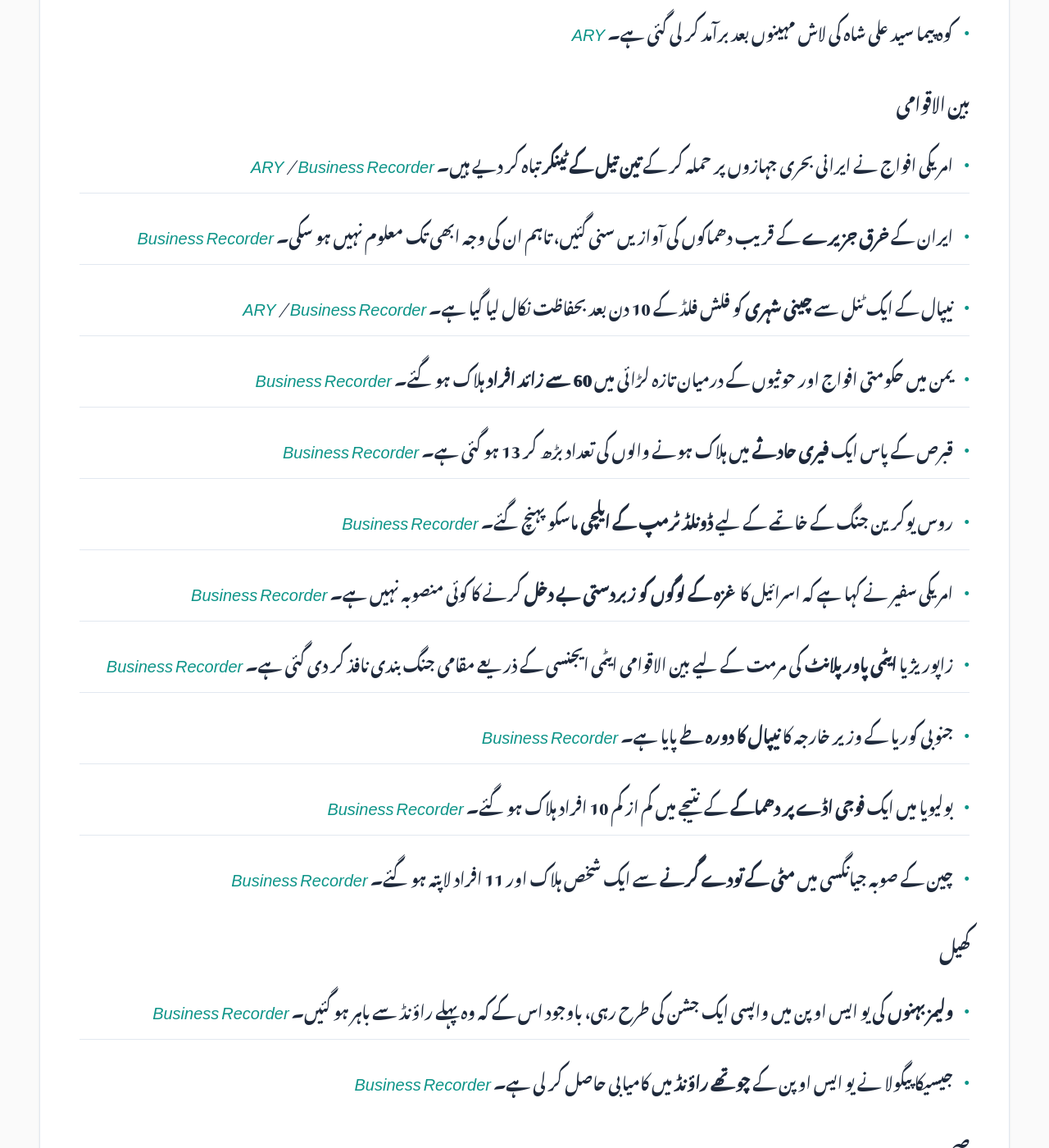
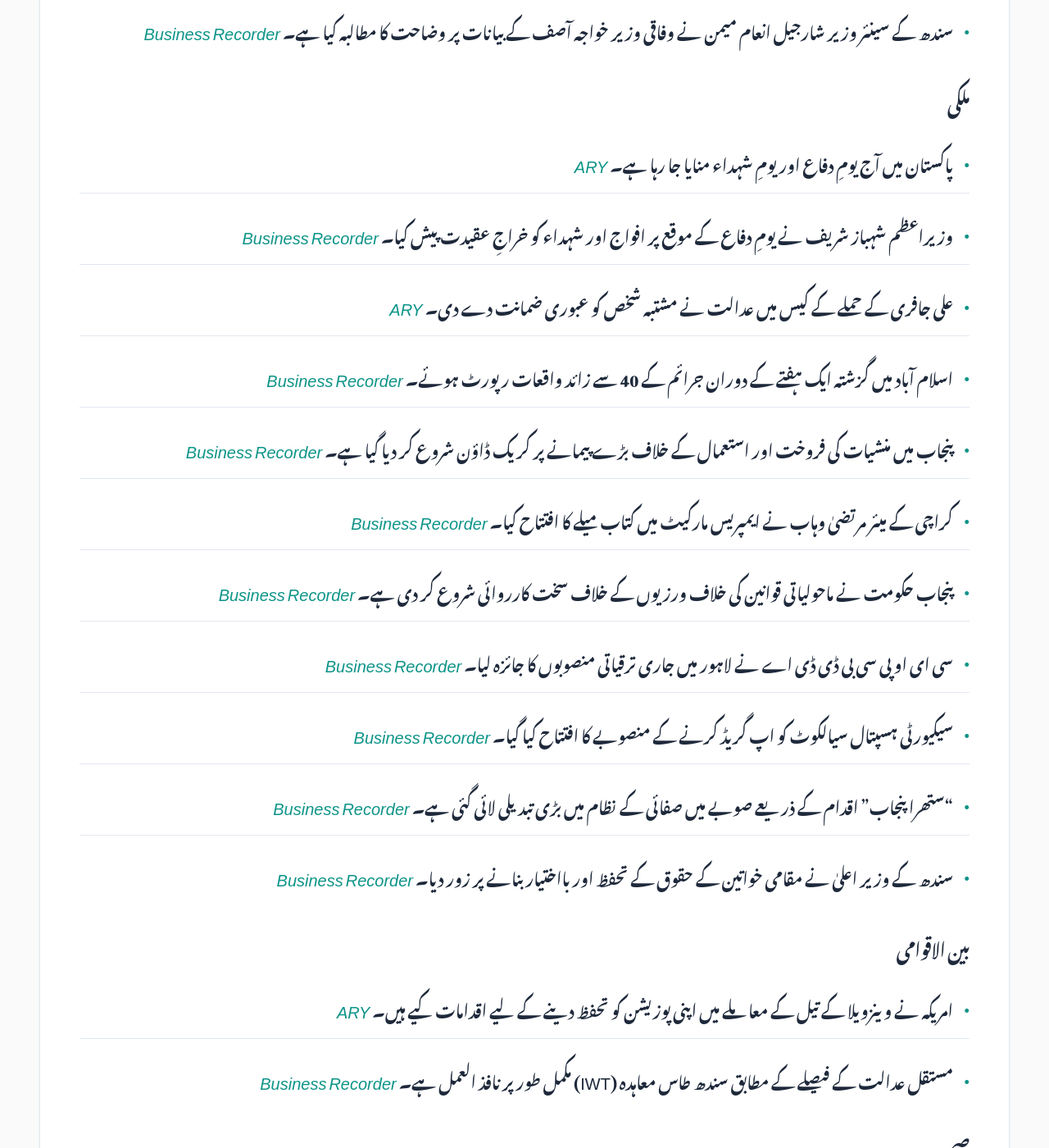
Before and after one commit to zsubzwary/news, a Jekyll site: the page built from ur/index.md, in a window 1280 px wide and 1400 px high, scrolled down 2057 px. Shown: the whole window at 82% size. Built offline with Jekyll 4.4.1, drawn with Linux system fonts in a browser that asks for light colours; some web fonts are replaced; comment, search, counter and statistics services are not loaded; some of the changed text lies outside the part shown.

Commit message:
DateTime; 2026-09-06T04:10:15.296Z

```diff
--- a/ur/index.md
+++ b/ur/index.md
@@ -7,49 +7,51 @@ rtl: true
 
 پاکستان کی تازہ خبروں کا خلاصہ
 
- &lrm; 05-Sep-2026 21:10PKT
+ &lrm; 06-Sep-2026 09:10PKT
 
 پڑھنے کا وقت : 4 منٹ
 
 ### معیشت
-- حکومت نے ڈھانچہ جاتی اصلاحات کے حصے کے طور پر **سپر ٹیکس** کو کم کر کے 8 فیصد کر دیا ہے۔ *[ARY](https://arynews.tv/govt-cut-super-tax-to-8-percent-as-part-of-broad-structural-reforms-says-kiyani)*
-- پاکستان میں سونے کی قیمتوں میں کمی واقع ہوئی ہے، جہاں فی تولہ قیمت 3,600 روپے گر گئی۔ *[Business Recorder](https://www.brecorder.com/news/40438057/gold-price-drops-by-rs2700-per-tola-in-pakistan)*
-- امریکی عوام کو لیبر ڈے ویک اینڈ کے دوران **گیسولین کی ریکارڈ بلند قیمتوں** کا سامنا کرنا پڑا۔ *[ARY](https://arynews.tv/americans-hit-with-record-high-labor-day-weekend-gasoline-prices)*
-- فوکسون (Foxconn) کا کہنا ہے کہ **آرٹیفیشل انٹیلیجنس (AI)** کی بڑھتی ہوئی طلب کی وجہ سے تیسری سہ ماہی کی کارکردگی مارکیٹ کی توقعات سے بہتر ہوگی۔ *[Business Recorder](https://www.brecorder.com/news/40438053/foxconn-says-third-quarter-to-outperform-market-expectations-on-ai-strength)*
-- پاور ڈویژن نے **نیٹ میٹرنگ** کے 11,695 زیر التواء کیسز حل کر کے صارفین کو ان کے حقوق فراہم کرنے کا عمل شروع کر دیا ہے۔ *[Business Recorder](https://www.brecorder.com/news/40438055/power-division-resolves-11695-pending-net-metering-cases)*
+- حکومت نے ڈھانچہ جاتی اصلاحات کے تحت سپر ٹیکس کو کم کر کے 8 فیصد کر دیا ہے۔ *[ARY](https://arynews.tv/govt-cut-super-tax-to-8-percent-as-part-of-broad-structural-reforms-says-kiyani)*
+- پاکستان میں سونے کی قیمتوں میں بڑی کمی آئی ہے، جہاں 24 قیراط سونے کی قیمت میں 3,600 روپے فی تولہ کا زوال ریکارڈ کیا گیا۔ *[Business Recorder](https://www.brecorder.com/news/40438088/gold-dips-by-rs3600)*
+- پرسنل بیگیج اسکیم کے تحت استعمال شدہ گاڑیوں کی درآمد کو ختم کر دیا گیا ہے۔ *[Business Recorder](https://www.brecorder.com/news/40438089/auto-imports-under-personal-baggage)*
+- عالمی ریٹیل برانڈ MOB نے پاکستان میں اپنا پہلا اسٹور کراچی میں کھول دیا ہے۔ *[Business Recorder](https://www.brecorder.com/news/40438098/mob-brings-a-global-off-price-retail-experience-to-pakistan)*
+- ECO تجارتی معاہدے (ECOTA) کو بہتر بنانے اور علاقائی تجارت کو فروغ دینے کا مطالبہ کیا گیا ہے۔ *[Business Recorder](https://www.brecorder.com/news/40438100/demand-for-revamp-of-eco-trade-agreement)*
+- بندرگاہوں کی خدمات کو بہتر بنانے کے لیے ایک ون اسٹاپ سینٹر کے قیام کی تجویز پیش کی گئی ہے۔ *[ARY](https://arynews.tv/pakistan-minister-proposes-one-stop-center-for-port-services)*
+- NAFSA نے کیڑے مار ادویات اور زرعی شعبے کے اسٹیک ہولڈرز کے ساتھ ایک تعارفی نشست منعقد کی۔ *[Business Recorder](https://www.brecorder.com/news/40438105/nafsa-holds-introductory-session)*
+- امریکہ میں ملازمتوں کی شرح میں تبدیلی کے امکانات کے حوالے سے ماہرین کے اندازے۔ *[Business Recorder](https://www.brecorder.com/news/40438109/us-employment-rate-likely-to-be-unchanged)*
 
 ### سائنس اور ٹیکنالوجی
-- **واٹس ایپ** صارفین کو چیٹس میں چار پیغامات تک پن کرنے کی نئی سہولت فراہم کرنے کے لیے ٹیسٹنگ کر رہا ہے۔ *[ARY](https://arynews.tv/whatsapp-tests-new-limit-to-let-users-pin-up-to-four-messages-in-chats)*
+- Xiaomi نے ڈریگن اسکیل EV بیٹری متعارف کرائی ہے جس کے ساتھ آگ لگنے کی صورت میں لائف ٹائم ریپلیسمنٹ کی ضمانت دی گئی ہے۔ *[ARY](https://arynews.tv/xiaomi-introduces-dragonscale-ev-battery-with-lifetime-fire-replacement-guarantee)*
+- گوگل نے Gmail، Docs اور Keep میں Gemini وائس ٹولز کا اضافہ کر دیا ہے۔ *[ARY](https://arynews.tv/google-adds-gemini-voice-tools-to-gmail-docs-and-keep)*
 
 ### موسم
-- سڈنی میں شدید گرمی کی لہر کے باعث **جنگلات میں آگ لگنے کا سنگین خطرہ** پیدا ہو گیا ہے اور آگ لگانے پر پابندی عائد کر دی گئی ہے۔ *[Business Recorder](https://www.brecorder.com/news/40438048/sydney-sweats-in-spring-hot-spell-faces-extreme-bushfire-risk)*
+- پاکستان میں ستمبر کے دوران اوسط سے زیادہ درجہ حرارت اور معمول سے کم بارش کا امکان ہے۔ *[Business Recorder](https://www.brecorder.com/news/40438103/pakistan-likely-to-experience-above-average-temperatures-in-sept)*
 
 ### سیاست
-- محسن نقوی نے **اسلام آباد کو صوبہ بنانے** کی حمایت کی اور کہا کہ نئے صوبوں کا فیصلہ عوامی مرضی کے مطابق ہونا چاہیے۔ *[ARY](https://arynews.tv/i-am-the-biggest-proponent-of-islamabad-province-says-mohsin-naqvi) / [Business Recorder](https://www.brecorder.com/news/40438064/naqvi-says-decision-on-new-provinces-must-reflect-public-will)*
-- سابق کرکٹر برائن لارا نے **عمران خان** کے لیے مناسب اور آزادانہ طبی دیکھ بھال اور وقار کا مطالبہ کیا ہے۔ *[Business Recorder](https://www.brecorder.com/news/40438067/brian-lara-calls-for-proper-independent-medical-care-for-imran-khan)*
+- PPP نے وفاق کو سندھ کی آئینی حیثیت میں مداخلت کرنے کے خلاف خبردار کیا ہے۔ *[Business Recorder](https://www.brecorder.com/news/40438087/ppp-warns-centre-against-interfering-in-sindhs-constitutional-status)*
+- دفاع وزیر خواجہ آصف نے نئے صوبوں کے حوالے سے PPP پر "دوہرا معیار" رکھنے کا الزام لگایا ہے۔ *[Business Recorder](https://www.brecorder.com/news/40438104/debate-over-new-provinces-intensifies-khawaja-asif-accuses-ppp-of-double-standard)*
+- سندھ کے سینئر وزیر شارجیل انعام میمن نے وفاقی وزیر خواجہ آصف کے بیانات پر وضاحت کا مطالبہ کیا ہے۔ *[Business Recorder](https://www.brecorder.com/news/40438096/sharjeel-demands-federal-govt-clarify-asifs-remarks)*
 
-### قومی
-- پاکستانی وزیر نے بندرگاہ کی خدمات کو بہتر بنانے کے لیے ایک **ون اسٹاپ سینٹر** کی تجویز پیش کی ہے۔ *[ARY](https://arynews.tv/pakistan-minister-proposes-one-stop-center-for-port-services)*
-- اے ٹی ایم سے پیسے نکالتے وقت ایک شہری کو لوٹنے کی واردات کی **سی سی ٹی وی ویڈیو** منظر عام پر آئی ہے۔ *[ARY](https://arynews.tv/cctv-video-shows-citizen-robbed-after-being-offered-help-at-atm)*
-- کوہ پیما سید علی شاہ کی لاش مہینوں بعد برآمد کر لی گئی ہے۔ *[ARY](https://arynews.tv/mountaineer-syed-ali-shahs-body-recovered-after-months)*
+### ملکی
+- پاکستان میں آج یومِ دفاع اور یومِ شہداء منایا جا رہا ہے۔ *[ARY](https://arynews.tv/defence-and-martyrs-day-is-being-observed-in-pakistan)*
+- وزیراعظم شہباز شریف نے یومِ دفاع کے موقع پر افواج اور شہداء کو خراجِ عقیدت پیش کیا۔ *[Business Recorder](https://www.brecorder.com/news/40438095/defence-day-pm-pays-tribute-to-martyrs)*
+- علی جافری کے حملے کے کیس میں عدالت نے مشتبہ شخص کو عبوری ضمانت دے دی۔ *[ARY](https://arynews.tv/ali-jafri-assault-case-court-grants-suspect-interim-bail)*
+- اسلام آباد میں گزشتہ ایک ہفتے کے دوران جرائم کے 40 سے زائد واقعات رپورٹ ہوئے۔ *[Business Recorder](https://www.brecorder.com/news/40438093/at-least-40-incidents-of-various-crimes-reported-in-islamabad-in-one-week)*
+- پنجاب میں منشیات کی فروخت اور استعمال کے خلاف بڑے پیمانے پر کریک ڈاؤن شروع کر دیا گیا ہے۔ *[Business Recorder](https://www.brecorder.com/news/40438094/ccd-punjab-launches-crackdown-on-narcotics)*
+- کراچی کے میئر مرتضیٰ وہاب نے ایمپریس مارکیٹ میں کتاب میلے کا افتتاح کیا۔ *[Business Recorder](https://www.brecorder.com/news/40438099/mayor-opens-book-fair-at-empress-market)*
+- پنجاب حکومت نے ماحولیاتی قوانین کی خلاف ورزیوں کے خلاف سخت کارروائی شروع کر دی ہے۔ *[Business Recorder](https://www.brecorder.com/news/40438102/punjab-intensifies-crackdown-on-environment-law-violations)*
+- سی ای او پی سی بی ڈی ڈی اے نے لاہور میں جاری ترقیاتی منصوبوں کا جائزہ لیا۔ *[Business Recorder](https://www.brecorder.com/news/40438108/ceo-cbd-orders-the-expedited-site-clearance-at-bab-e-pakistan)*
+- سیکیورٹی ہسپتال سیالکوٹ کو اپ گریڈ کرنے کے منصوبے کا افتتاح کیا گیا۔ *[Business Recorder](https://www.brecorder.com/news/40438106/asif-manshaullah-inaugurate-upgraded-social-security-hospital)*
+- "ستھرا پنجاب" اقدام کے ذریعے صوبے میں صفائی کے نظام میں بڑی تبدیلی لائی گئی ہے۔ *[Business Recorder](https://www.brecorder.com/news/40438107/suthra-punjab-initiative-has-revolutionised-sanitation-work-minister)*
+- سندھ کے وزیر اعلیٰ نے مقامی خواتین کے حقوق کے تحفظ اور بااختیار بنانے پر زور دیا۔ *[Business Recorder](https://www.brecorder.com/news/40438101/sindh-cm-calls-for-protection-empowerment-of-women-girls)*
 
 ### بین الاقوامی
-- امریکی افواج نے ایرانی بحری جہازوں پر حملہ کر کے **تین تیل کے ٹینکر** تباہ کر دیے ہیں۔ *[ARY](https://arynews.tv/us-military-says-it-destroyed-3-iranian-oil-tankers) / [Business Recorder](https://www.brecorder.com/news/40438065/us-strikes-three-iranian-oil-tankers-after-irgc-attack-on-american-naval-ships-central-command-says)*
-- ایران کے **خرق جزیرے** کے قریب دھماکوں کی آوازیں سنی گئیں، تاہم ان کی وجہ ابھی تک معلوم نہیں ہو سکی۔ *[Business Recorder](https://www.brecorder.com/news/40438056/explosions-heard-near-irans-kharg-island-in-gulf-origin-unknown-fars-news-says)*
-- نیپال کے ایک ٹنل سے **چینی شہری** کو فلش فلڈ کے 10 دن بعد بحفاظت نکال لیا گیا ہے۔ *[ARY](https://arynews.tv/chinese-national-rescued-from-nepal-tunnel-ten-days-after-flash-flood) / [Business Recorder](https://www.brecorder.com/news/40438061/chinese-national-rescued-from-nepal-tunnel-ten-days-after-flash-flood)*
-- یمن میں حکومتی افواج اور حوثیوں کے درمیان تازہ لڑائی میں **60 سے زائد افراد** ہلاک ہو گئے۔ *[Business Recorder](https://www.brecorder.com/news/40438063/fresh-yemen-clashes-kill-more-than-60-military-medical-sources)*
-- قبرص کے پاس ایک **فیری حادثے** میں ہلاک ہونے والوں کی تعداد بڑھ کر 13 ہو گئی ہے۔ *[Business Recorder](https://www.brecorder.com/news/40438062/death-toll-in-cyprus-ferry-disaster-rises-to-13)*
-- روس یوکرین جنگ کے خاتمے کے لیے **ڈونلڈ ٹرمپ کے ایلچی** ماسکو پہنچ گئے۔ *[Business Recorder](https://www.brecorder.com/news/40438060/trump-envoys-land-in-moscow-for-russia-ukraine-peace-push)*
-- امریکی سفیر نے کہا ہے کہ اسرائیل کا **غزہ کے لوگوں کو زبردستی بے دخل** کرنے کا کوئی منصوبہ نہیں ہے۔ *[Business Recorder](https://www.brecorder.com/news/40438059/us-ambassador-says-israel-not-planning-forced-displacement-from-gaza)*
-- زاپوریژیا **ایٹمی پاور پلانٹ** کی مرمت کے لیے بین الاقوامی ایٹمی ایجنسی کے ذریعے مقامی جنگ بندی نافذ کر دی گئی ہے۔ *[Business Recorder](https://www.brecorder.com/news/40438054/localized-ceasefire-in-effect-to-enable-repairs-to-zaporizhzhia-nuclear-plant-iaea-says)*
-- جنوبی کوریا کے وزیر خارجہ کا **نیپال کا دورہ** طے پایا ہے۔ *[Business Recorder](https://www.brecorder.com/news/40438052/south-korean-foreign-minister-to-visit-nepal-during-through-monday)*
-- بولیویا میں ایک **فوجی اڈے پر دھماکے** کے نتیجے میں کم از کم 10 افراد ہلاک ہو گئے۔ *[Business Recorder](https://www.brecorder.com/news/40438051/explosion-at-bolivia-military-base-kills-at-least-10-dozens-injured)*
-- چین کے صوبہ جیانگسی میں **مٹی کے تودے گرنے** سے ایک شخص ہلاک اور 11 افراد لاپتہ ہو گئے۔ *[Business Recorder](https://www.brecorder.com/news/40438046/one-dead-11-people-missing-after-mudslide-in-chinas-jiangxi-province)*
-
-### کھیل
-- **ولیمز بہنوں** کی یو ایس اوپن میں واپسی ایک جشن کی طرح رہی، باوجود اس کے کہ وہ پہلے راؤنڈ سے باہر ہو گئیں۔ *[Business Recorder](https://www.brecorder.com/news/40438049/williams-sisters-us-open-return-becomes-celebration-despite-first-round-exit)*
-- جیسیکا پیگولا نے یو ایس اوپن کے **چوتھے راؤنڈ** میں کامیابی حاصل کر لی ہے۔ *[Business Recorder](https://www.brecorder.com/news/40438047/no-3-jessica-pegula-rallies-from-slow-start-to-reach-us-open-fourth-round)*
+- امریکہ نے وینزویلا کے تیل کے معاملے میں اپنی پوزیشن کو تحفظ دینے کے لیے اقدامات کیے ہیں۔ *[ARY](https://arynews.tv/us-structured-venezuela-oil-position-to-protect-it-from-dilution-official-says)*
+- مستقل عدالت کے فیصلے کے مطابق سندھ طاس معاہدہ (IWT) مکمل طور پر نافذ العمل ہے۔ *[Business Recorder](https://www.brecorder.com/news/40438090/the-iwt-stands)*
 
 ### صحت
-- کراچی کے این آئی سی وی ڈی میں ایک **12 سالہ بچے کے دل سے گولی** نکالنے کا کامیاب آپریشن کیا گیا۔ *[ARY](https://arynews.tv/bullet-removed-from-twelve-year-olds-heart-in-karachis-nicvd)*
-- امریکی سفارت خانے نے کیوبا میں پانی اور بجلی کی قلت کی وجہ سے **بیماریوں کے پھیلاؤ** کے حوالے سے الرٹ جاری کیا ہے۔ *[Business Recorder](https://www.brecorder.com/news/40438050/us-embassy-issues-health-alert-for-cuba-amid-oil-blockade-sanctions)*
+- ایک تحقیق کے مطابق امریکہ میں 12 سال سے کم عمر بچوں کو وزن کم کرنے والی ادویات دی جا رہی ہیں۔ *[ARY](https://arynews.tv/glp-weight-loss-drugs-us-children-prescribed-study-finds)*
+
+### دیگر
+- پیکجز مال میں ایک بڑا گیمنگ ٹورنامنٹ شروع کیا گیا ہے۔ *[ARY](https://arynews.tv/baaz-brings-a-major-gaming-tournament-to-packages-mall-and-its-live-now)*
```
